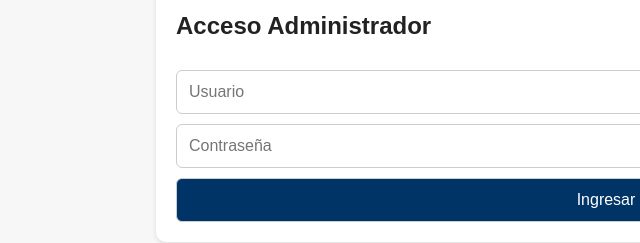
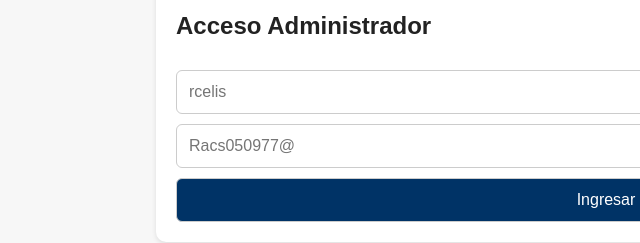
Before and after one commit to MrRSHT/consultas-inteligentes, a plain HTML site: page index.html in a window 1280 px wide. Shown: the part 192-435 px from the top of the page, 34-674 px from the left. Drawn offline with Linux system fonts and the light colour scheme.

Commit message:
Update index.html

```diff
--- a/index.html
+++ b/index.html
@@ -80,8 +80,8 @@
     <!-- LOGIN ADMIN -->
     <div id="loginAdmin" class="card">
         <h2>Acceso Administrador</h2>
-        <input type="text" id="adminUser" placeholder="Usuario">
-        <input type="password" id="adminPass" placeholder="Contraseña">
+        <input type="text" id="adminUser" placeholder="rcelis">
+        <input type="password" id="adminPass" placeholder="Racs050977@">
         <button onclick="login()">Ingresar</button>
     </div>
 
```
